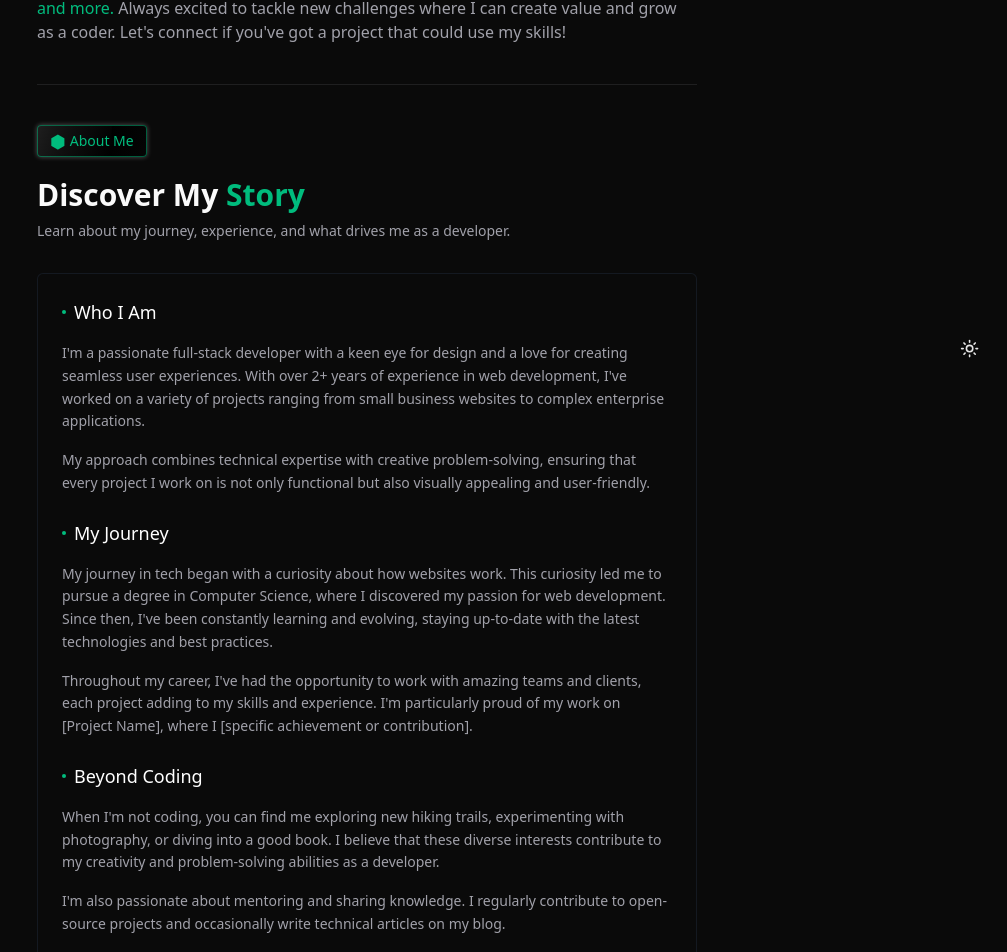
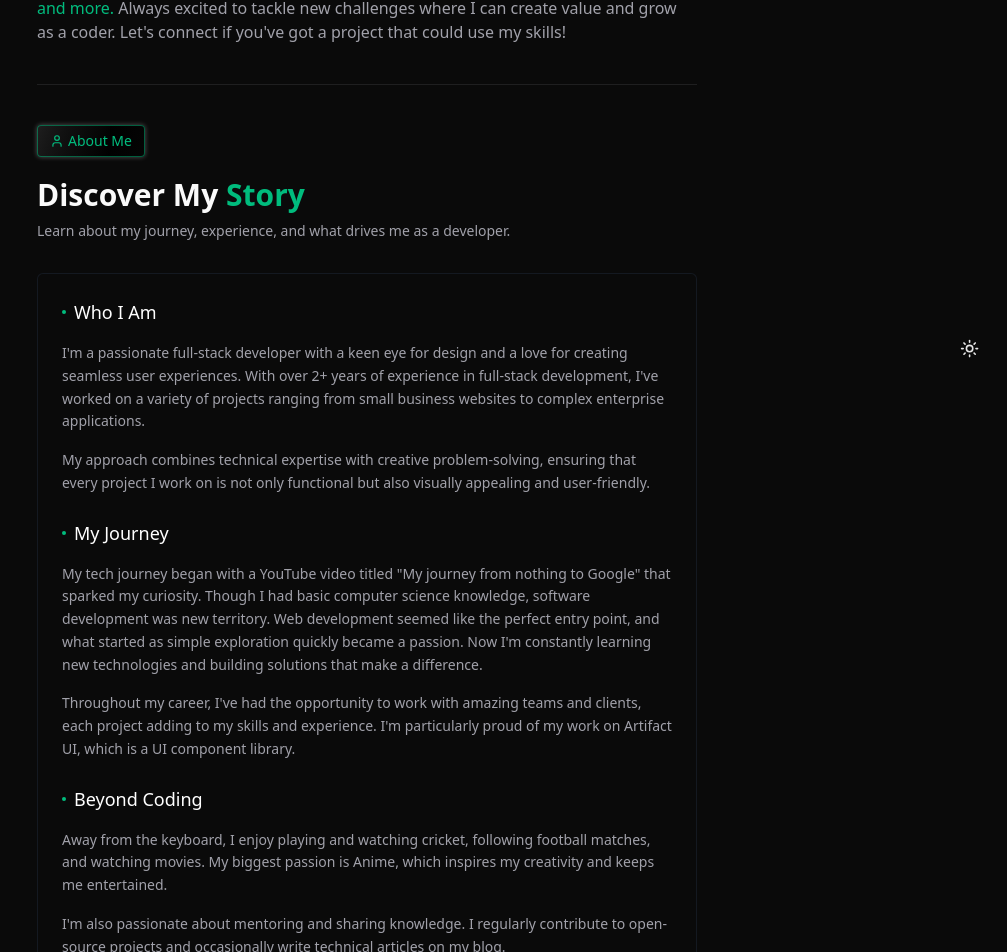
Before and after one commit to PrtHub/artifact-portfolio, a Next.js app: page / in a window 1280 px wide. Shown: the part 416-1368 px from the top of the page, without its empty margins (273-1280 px from the left). Built offline with nearby package versions, Linux system fonts and the light colour scheme.

Commit message:
update the content and icons of heading badge

```diff
--- a/components/heading-badge.tsx
+++ b/components/heading-badge.tsx
@@ -1,7 +1,17 @@
-const HeadingBadge = ({ title }: { title: string }) => {
+import React from "react";
+
+const HeadingBadge = ({
+  title,
+  icon,
+}: {
+  title: string;
+  icon: React.ReactNode;
+}) => {
   return (
     <div className="inline-flex h-8 items-center justify-center rounded-[4px] border border-gray-300 dark:border-emerald-500/50 bg-[linear-gradient(110deg,#ffffff,40%,#f5f5f5,60%,#ffffff)] dark:bg-[linear-gradient(110deg,#000000,40%,#444444,60%,#000000)] bg-[length:200%_100%] px-3 font-medium text-[#08090a] dark:text-emerald-500 transition-colors focus:outline-none focus:ring-2 focus:ring-slate-400 focus:ring-offset-2 focus:ring-offset-slate-50 gap-x-1 shadow-[0_0_5px_rgba(15,23,42,0.1)] dark:shadow-[0_0_5px_rgba(255,255,255,0.3)] animate-shimmer">
-      <span className="text-[#08090a] dark:text-emerald-500 text-lg">⬢</span>
+      <span className="text-[#08090a] dark:text-emerald-500 text-lg">
+        {icon}
+      </span>
       <span className="text-[#08090a] dark:text-emerald-500 font-medium text-sm">
         {title}
       </span>
--- a/components/sections/Intro-section.tsx
+++ b/components/sections/Intro-section.tsx
@@ -1,10 +1,11 @@
 import HeadingBadge from "@/components/heading-badge";
+import { Hand } from "lucide-react";
 
 export function IntroSection() {
   return (
     <section className="w-full flex flex-col items-start justify-center">
       <div className="space-y-6 ">
-        <HeadingBadge title="Introduction" />
+        <HeadingBadge title="Introduction" icon={<Hand size={14} />} />
 
         <article className="space-y-5 sm:space-y-6">
           <h1 className="text-5xl font-bold tracking-tight leading-tight">
@@ -14,7 +15,7 @@ export function IntroSection() {
           </h1>
 
           <p className="text-xl sm:text-2xl font-medium text-[#737373] dark:text-[#A1A1AA] max-w-2xl">
-            A Web Developer passionate about crafting seamless digital
+            A Full Stack Developer passionate about crafting seamless digital
             experiences
           </p>
 
--- a/components/sections/about-section.tsx
+++ b/components/sections/about-section.tsx
@@ -1,5 +1,6 @@
 import HeadingBadge from "@/components/heading-badge";
 import { SpotlightCard } from "@/components/ui/spotlight-card";
+import { User } from "lucide-react";
 
 export function AboutSection() {
   return (
@@ -8,7 +9,7 @@ export function AboutSection() {
       className="w-full pt-10 flex flex-col items-start justify-start gap-y-8"
     >
       <div className="flex flex-col items-start justify-start gap-5">
-        <HeadingBadge title="About Me" />
+        <HeadingBadge title="About Me" icon={<User size={14} />} />
         <div className="space-y-2">
           <h3 className="text-3xl font-semibold">
             Discover My{" "}
@@ -37,9 +38,9 @@ export function AboutSection() {
             <p className="text-sm text-[#737373] dark:text-[#A1A1AA] leading-relaxed">
               I&apos;m a passionate full-stack developer with a keen eye for
               design and a love for creating seamless user experiences. With
-              over 2+ years of experience in web development, I&apos;ve worked
-              on a variety of projects ranging from small business websites to
-              complex enterprise applications.
+              over 2+ years of experience in full-stack development, I&apos;ve
+              worked on a variety of projects ranging from small business
+              websites to complex enterprise applications.
             </p>
             <p className="text-sm text-[#737373] dark:text-[#A1A1AA] leading-relaxed">
               My approach combines technical expertise with creative
@@ -54,17 +55,19 @@ export function AboutSection() {
               My Journey
             </h4>
             <p className="text-sm text-[#737373] dark:text-[#A1A1AA] leading-relaxed">
-              My journey in tech began with a curiosity about how websites work.
-              This curiosity led me to pursue a degree in Computer Science,
-              where I discovered my passion for web development. Since then,
-              I&apos;ve been constantly learning and evolving, staying
-              up-to-date with the latest technologies and best practices.
+              My tech journey began with a YouTube video titled &quot;My journey
+              from nothing to Google&quot; that sparked my curiosity. Though I
+              had basic computer science knowledge, software development was new
+              territory. Web development seemed like the perfect entry point,
+              and what started as simple exploration quickly became a passion.
+              Now I&apos;m constantly learning new technologies and building
+              solutions that make a difference.
             </p>
             <p className="text-sm text-[#737373] dark:text-[#A1A1AA] leading-relaxed">
               Throughout my career, I&apos;ve had the opportunity to work with
               amazing teams and clients, each project adding to my skills and
-              experience. I&apos;m particularly proud of my work on [Project
-              Name], where I [specific achievement or contribution].
+              experience. I&apos;m particularly proud of my work on Artifact UI,
+              which is a UI component library.
             </p>
           </div>
 
@@ -74,10 +77,10 @@ export function AboutSection() {
               Beyond Coding
             </h4>
             <p className="text-sm text-[#737373] dark:text-[#A1A1AA] leading-relaxed">
-              When I&apos;m not coding, you can find me exploring new hiking
-              trails, experimenting with photography, or diving into a good
-              book. I believe that these diverse interests contribute to my
-              creativity and problem-solving abilities as a developer.
+              Away from the keyboard, I enjoy playing and watching cricket,
+              following football matches, and watching movies. My biggest
+              passion is Anime, which inspires my creativity and keeps me
+              entertained.
             </p>
             <p className="text-sm text-[#737373] dark:text-[#A1A1AA] leading-relaxed">
               I&apos;m also passionate about mentoring and sharing knowledge. I
--- a/components/sections/contact-section.tsx
+++ b/components/sections/contact-section.tsx
@@ -1,4 +1,4 @@
-import { Mail } from "lucide-react";
+import { Mail, MessageSquare } from "lucide-react";
 import HeadingBadge from "@/components/heading-badge";
 import { SpotlightCard } from "@/components/ui/spotlight-card";
 import { FaGithub, FaLinkedin, FaXTwitter } from "react-icons/fa6";
@@ -10,7 +10,7 @@ export function ContactSection() {
       className="w-full py-10 flex flex-col items-start justify-start gap-y-10"
     >
       <div className="flex flex-col items-start justify-start gap-5">
-        <HeadingBadge title="Contact" />
+        <HeadingBadge title="Contact" icon={<MessageSquare size={14} />} />
         <div className="space-y-2">
           <h3 className="text-3xl font-semibold">
             Let&apos;s{" "}
--- a/components/sections/experience-section.tsx
+++ b/components/sections/experience-section.tsx
@@ -3,7 +3,7 @@
 import React, { useState } from "react";
 import HeadingBadge from "@/components/heading-badge";
 import { SpotlightCard } from "@/components/ui/spotlight-card";
-import { Building2, Calendar, ChevronRight } from "lucide-react";
+import { Building2, Calendar, ChevronRight, Briefcase } from "lucide-react";
 import { cn } from "@/lib/utils";
 
 type Experience = {
@@ -22,8 +22,9 @@ const experiences: Experience[] = [
     position: "Frontend Developer",
     duration: "Nov 2024 - Present",
     description: [
-      "Developed and maintained the frontend of a high-performance Short Content Creation platform using React and TypeScript, resulting in a 40% increase in user engagement",
-      "Collaborated with UX designers to implement responsive and accessible user interfaces",
+      "Developed and maintained the frontend of Clipo Pro, an AI-powered short content creation and video editing platform using Next JS and TypeScript, improving user engagement by 40%",
+      "Implemented key features including automatic highlights, emoji suggestions, and responsive video templates that enhanced the content creation workflow",
+      "Collaborated with UX designers to create an intuitive interface for AI-driven tools like auto-captioning and multilingual subtitle generation",
     ],
     technologies: ["Next.js", "React", "TypeScript", "Tailwind CSS", "UI/UX"],
   },
@@ -33,9 +34,9 @@ const experiences: Experience[] = [
     position: "Full Stack Developer",
     duration: "Sep 2024 - Nov 2024",
     description: [
-      "Developed and maintained multiple client-facing web applications using React and TypeScript",
-      "Designed and implemented RESTful APIs using Express.js and MongoDB",
-      "Collaborated with UX designers to implement responsive and accessible user interfaces",
+      "Developed and enhanced ResourcePlan's workflow management platform for architecture and engineering firms using Next JS and TypeScript",
+      "Built interactive dashboards and data visualization components while implementing RESTful APIs using Express.js and MongoDB",
+      "Designed both frontend interfaces and backend services for critical features including project budgeting, staff scheduling, and revenue forecasting tools",
     ],
     technologies: [
       "Next.js",
@@ -53,9 +54,9 @@ const experiences: Experience[] = [
     position: "Frontend Developer",
     duration: "June 2024 - July 2024",
     description: [
-      "Developed and maintained multiple client-facing web applications using React and TypeScript",
-      "Designed and implemented RESTful APIs using Express.js and MongoDB",
-      "Collaborated with UX designers to implement responsive and accessible user interfaces",
+      "Developed responsive and user-centric frontend interfaces for mobile and web applications using React and TypeScript",
+      "Created intuitive UI components and interactive features that enhanced user experience across iOS and Android platforms",
+      "Collaborated with UX designers to implement accessible interfaces following the company's user-centric design approach",
     ],
     technologies: [
       "Next.js",
@@ -72,9 +73,9 @@ const experiences: Experience[] = [
     position: "Full Stack Developer",
     duration: "Dec 2023 - Jan 2024",
     description: [
-      "Developed and maintained multiple client-facing web applications using React and TypeScript",
-      "Designed and implemented RESTful APIs using Express.js and MongoDB",
-      "Collaborated with UX designers to implement responsive and accessible user interfaces",
+      "Developed full-stack web applications and digital marketing solutions using React, Next.js, and Node.js technologies",
+      "Built custom CMS platforms and e-commerce solutions with RESTful APIs using Express.js and MongoDB",
+      "Collaborated with the digital marketing team to integrate analytics tools and optimize web performance for improved SEO results",
     ],
     technologies: [
       "React",
@@ -100,7 +101,7 @@ export function ExperienceSection() {
     <section id="experience" className="pt-10">
       <div className="space-y-8">
         <div className="flex flex-col items-start justify-start gap-5">
-          <HeadingBadge title="Experience" />
+          <HeadingBadge title="Experience" icon={<Briefcase size={14} />} />
           <div className="space-y-2">
             <h3 className="text-3xl font-semibold">
               Work{" "}
--- a/components/sections/projects-section.tsx
+++ b/components/sections/projects-section.tsx
@@ -1,5 +1,6 @@
 import { ProjectCard } from "@/components/project-card";
 import HeadingBadge from "@/components/heading-badge";
+import { FolderGit2 } from "lucide-react";
 
 type Project = {
   id: string;
@@ -61,7 +62,7 @@ export function ProjectsSection() {
       className="w-full pt-10 flex flex-col items-start justify-start gap-y-10"
     >
       <div className="flex flex-col items-start justify-start gap-5">
-        <HeadingBadge title="Projects" />
+        <HeadingBadge title="Projects" icon={<FolderGit2 size={14} />} />
         <div className="space-y-2">
           <h3 className="text-3xl font-semibold">
             My{" "}
--- a/components/sections/skills-section.tsx
+++ b/components/sections/skills-section.tsx
@@ -32,6 +32,7 @@ import { FiFigma } from "react-icons/fi";
 import { VscVscode } from "react-icons/vsc";
 import { BiLogoPostgresql } from "react-icons/bi";
 import { useTheme } from "next-themes";
+import { Lightbulb } from "lucide-react";
 
 type Skill = {
   name: string;
@@ -122,7 +123,7 @@ export function SkillsSection() {
       className="w-full pt-10 flex flex-col items-start justify-start gap-y-10"
     >
       <div className="flex flex-col items-start justify-start gap-5">
-        <HeadingBadge title="Skills" />
+        <HeadingBadge title="Skills" icon={<Lightbulb size={14} />} />
         <div className="space-y-2">
           <h3 className="text-3xl font-semibold">
             <span className="text-[#08090a] dark:text-emerald-500">Skills</span>{" "}
@@ -153,7 +154,7 @@ export function SkillsSection() {
       {/* Experience highlights */}
       <div className="w-full mt-8 grid grid-cols-2 md:grid-cols-4 gap-4">
         {[
-          { value: "5+", label: "Years Experience" },
+          { value: "2+", label: "Years Experience" },
           { value: "20+", label: "Projects" },
           { value: "10+", label: "Clients" },
           { value: "15+", label: "Technologies" },
```
Also changed, not shown: components/sections/services-section.tsx (+8 -2 lines).
